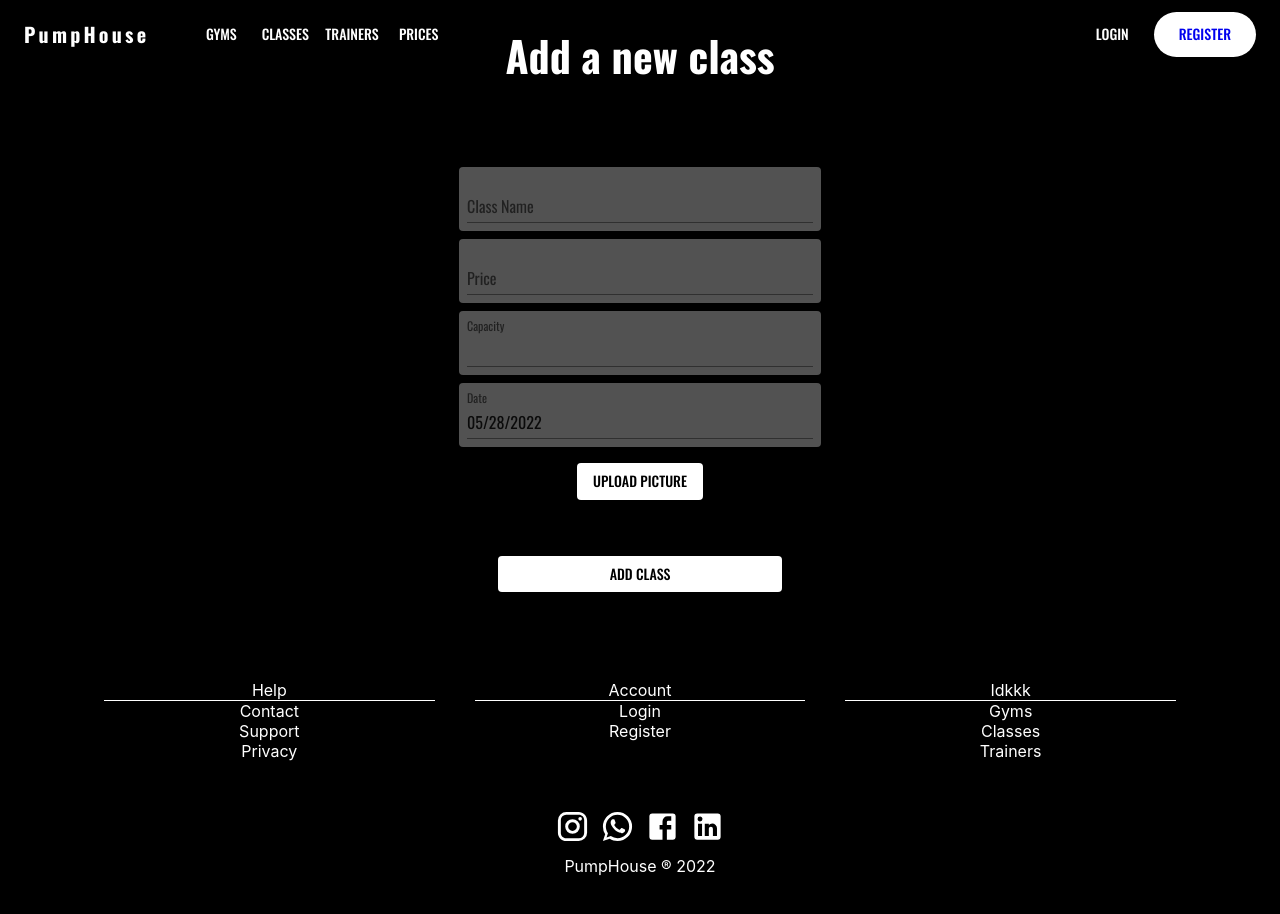
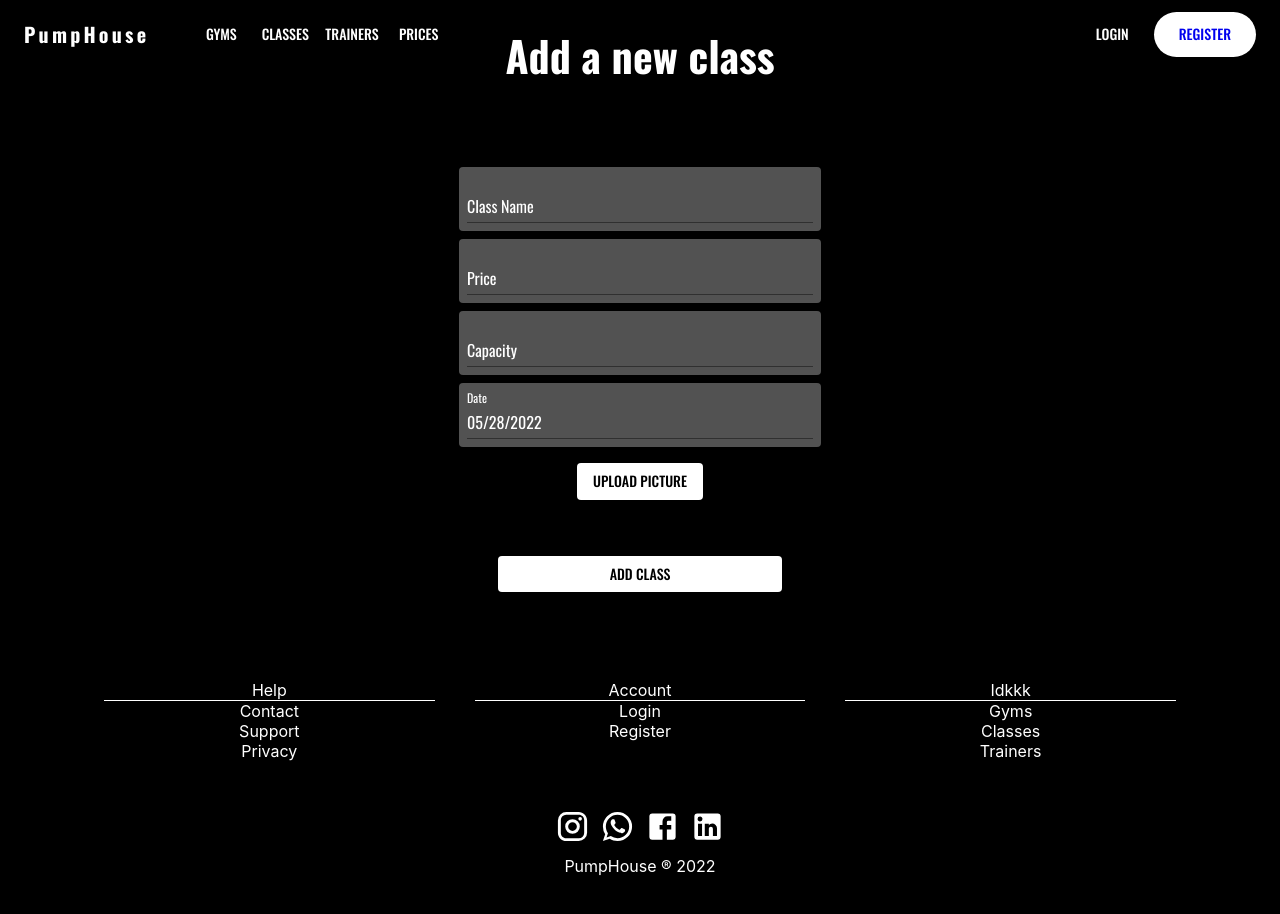
Before and after one commit to laurovicimihaela/PumpHouse, a React (Create React App) app in the folder front-end/: page /addclass in a window 1280 px wide. Shown: the top 914 px of the page. Built offline with nearby package versions, Linux system fonts and the light colour scheme.

Commit message:
small changes for adding gyms/classes pages

```diff
--- a/front-end/src/components/AddingClasses/AddClass.js
+++ b/front-end/src/components/AddingClasses/AddClass.js
@@ -29,12 +29,33 @@ export default function BasicGrid4() {
 
           <Grid container spacing={2} marginBottom={1} justifyContent="center">
             <Grid item xs={3.5} height={1} minWidth={300}>
-              <Item><TextField id="standard-basic" label="Class Name" variant="standard" fullWidth={true} /></Item>
+              <Item><TextField
+                      id="standard-basic"
+                      label="Class Name"
+                      variant="standard"
+                      fullWidth={true}
+                      InputLabelProps={{
+                        sx: { color: "#fff" },
+                      }}
+                      InputProps={{
+                        sx: { color: "#fff" },
+                      }}/></Item>
             </Grid>
           </Grid>
           <Grid container spacing={2} marginBottom={1} justifyContent="center">
             <Grid item xs={3.5} height={1} minWidth={300}>
-              <Item><TextField id="standard-basic" label="Price" variant="standard" fullWidth={true} /></Item>
+              <Item><TextField
+                      id="standard-basic"
+                      label="Price"
+                      variant="standard"
+                      fullWidth={true}
+                      InputLabelProps={{
+                        sx: { color: "#fff" },
+                      }}
+                      InputProps={{
+                        sx: { color: "#fff" },
+                      }}
+                      /></Item>
             </Grid>
           </Grid>
           <Grid container spacing={2} marginBottom={1} justifyContent="center">
@@ -49,6 +70,12 @@ export default function BasicGrid4() {
                 }}
                 variant="standard"
                 fullWidth={true}
+                InputLabelProps={{
+                  sx: { color: "#fff" },
+                }}
+                InputProps={{
+                  sx: { color: "#fff" },
+                }}
                 />
               </Item>
             </Grid>
@@ -63,7 +90,16 @@ export default function BasicGrid4() {
                     onChange={(newValue) => {
                     setValue(newValue);
                     }}
-                    renderInput={(params) => <TextField variant={'standard'} fullWidth={true} {...params} />}
+                    renderInput={(params) => <TextField
+                                              variant={'standard'}
+                                              fullWidth={true}
+                                              {...params}
+                                              InputLabelProps={{
+                                                sx: { color: "#fff" },
+                                              }}
+                                              InputProps={{
+                                                sx: { color: "#fff" },
+                                              }}/>}
                 />
                 </LocalizationProvider>
               </Item>
@@ -75,8 +111,6 @@ export default function BasicGrid4() {
               <Button
                     variant="contained"
                     component="label"
-                    justifyContent="center"
-                    textAlign="center"
                     >
                     Upload Picture
                     <input
--- a/front-end/src/components/AddingGym/AddGym.js
+++ b/front-end/src/components/AddingGym/AddGym.js
@@ -25,12 +25,32 @@ export default function BasicGrid3() {
 
           <Grid container spacing={2} marginBottom={1} justifyContent="center">
             <Grid item xs={3.5} height={1} minWidth={300}>
-              <Item><TextField id="standard-basic" label="Gym Name" variant="standard" fullWidth={16} /></Item>
+              <Item><TextField
+                    id="standard-basic"
+                    label="Gym Name"
+                    variant="standard"
+                    fullWidth={true}
+                    InputLabelProps={{
+                      sx: { color: "#fff" },
+                    }}
+                    InputProps={{
+                      sx: { color: "#fff" },
+                    }}/></Item>
             </Grid>
           </Grid>
           <Grid container spacing={2} marginBottom={1} justifyContent="center">
             <Grid item xs={3.5} height={1} minWidth={300}>
-              <Item><TextField id="standard-basic" label="Location" variant="standard" fullWidth={8} /></Item>
+              <Item><TextField
+                    id="standard-basic"
+                    label="Location"
+                    variant="standard"
+                    fullWidth={true}
+                    InputLabelProps={{
+                      sx: { color: "#fff" },
+                    }}
+                    InputProps={{
+                      sx: { color: "#fff" },
+                    }}/></Item>
             </Grid>
           </Grid>
           <Grid container spacing={2} marginBottom={1} justifyContent="center">
@@ -39,8 +59,6 @@ export default function BasicGrid3() {
               <Button
                     variant="contained"
                     component="label"
-                    justifyContent="center"
-                    textAlign="center"
                     >
                     Upload Picture
                     <input
@@ -53,7 +71,7 @@ export default function BasicGrid3() {
           </Grid>
           <Grid container spacing={2} marginBottom={1} marginTop={3} justifyContent="center">
             <Grid item xs={2.5} height={1} minWidth={300}>
-              <Button variant="contained" fullWidth={8}>ADD GYM</Button>
+              <Button variant="contained" fullWidth={true}>ADD GYM</Button>
             </Grid>
           </Grid>
         </Grid>
```
